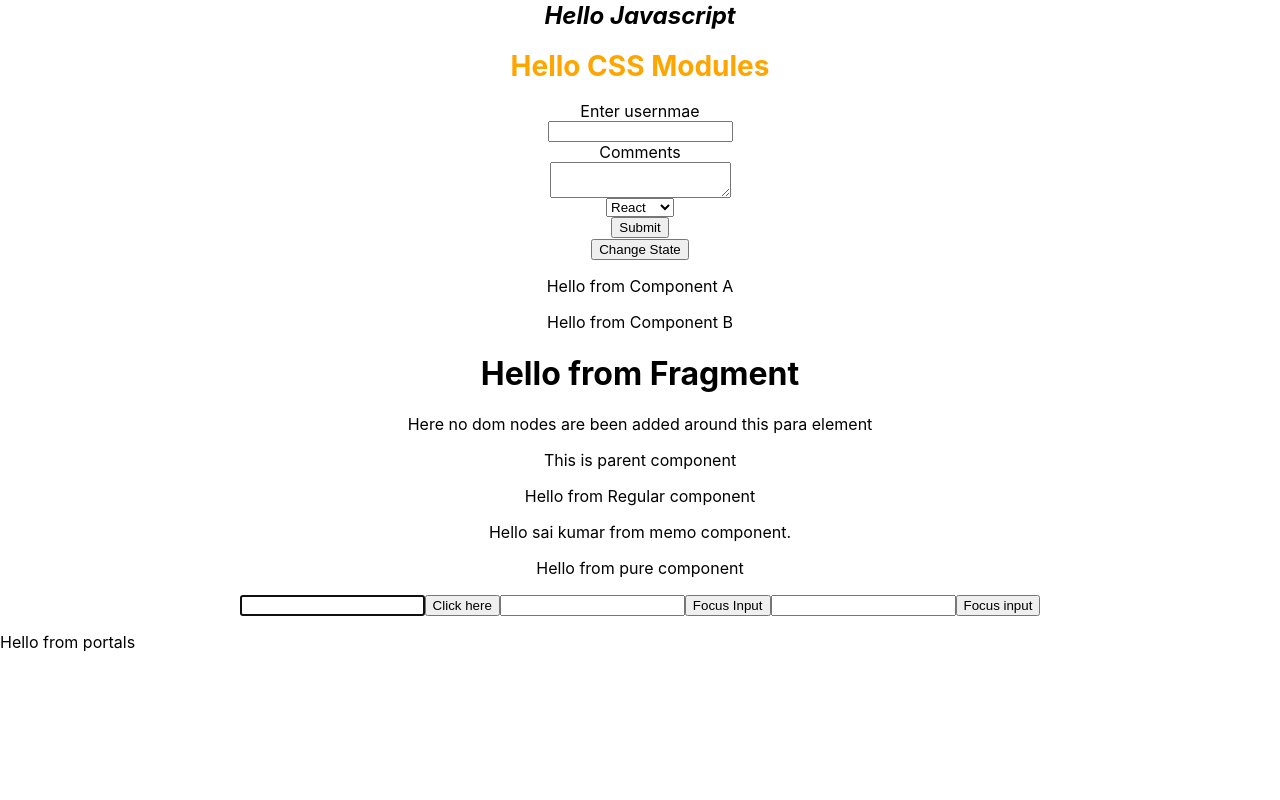
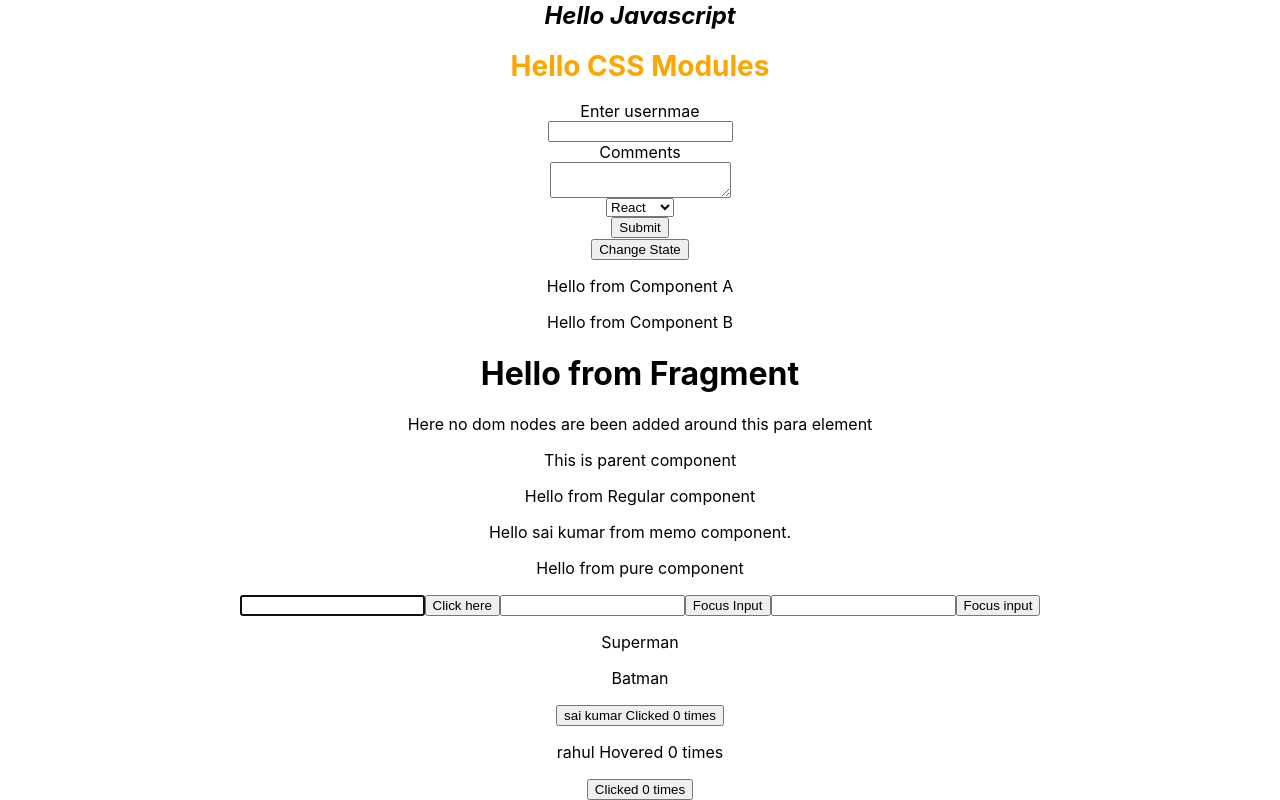
Before and after one commit to Byagari-Sai-Kumar/front_end_development, a React (Create React App) app in the folder learning_react/hello-world/: page / in a window 1280 px wide. Shown: the part 1477-2277 px from the top of the page. Before the commit the page ends 2145 px from the top, so only its background shows below. Built offline with nearby package versions, Linux system fonts and the light colour scheme.

Commit message:
ErrorBoundary, HigherOrderComponents, RenderProps

```diff
--- a/learning_react/hello-world/src/App.js
+++ b/learning_react/hello-world/src/App.js
@@ -20,7 +20,14 @@ import RegularPureComponentHolder from './components/16PureComponents/regularPur
 import RefDemoComponent from './components/18Ref/refDemo';
 import ParentRefComponent from './components/18Ref/parentRefComponent';
 import ForwardRefParentComponent from './components/18Ref/forwardRefParentComponent';
-import PortalsDemo from './components/19Portals/portals'
+import PortalsDemo from './components/19Portals/portals';
+import ErrorBoundaryChildComponent from './components/20ErrorBoundary/ParentErrorBoundary';
+import {Hero} from './components/20ErrorBoundary/hero';
+import CounterComponent from './components/21HigherOrderComponents/counter';
+import HoverComponent from './components/21HigherOrderComponents/hover';
+import CounterHoverContainer from './components/22RenderPropsPattern/counterHoverContainer';
+import CounterTwoComponent from './components/22RenderPropsPattern/counterTwo';
+import HoverTwoComponent from './components/22RenderPropsPattern/hoverTwo';
 
 function App() {
   return (
@@ -72,7 +79,23 @@ function App() {
       <RefDemoComponent/>
       <ParentRefComponent/>
       <ForwardRefParentComponent/>
-      <PortalsDemo/>
+      {/* <PortalsDemo/> */}
+      <ErrorBoundaryChildComponent>
+          <Hero hero="Superman"/>
+      </ErrorBoundaryChildComponent>
+      <ErrorBoundaryChildComponent>
+          <Hero hero="Batman"/>
+      </ErrorBoundaryChildComponent>
+      {/* <ErrorBoundaryChildComponent>
+          <Hero hero="Joker"/>
+      </ErrorBoundaryChildComponent> */}
+      <CounterComponent name='sai kumar'/>
+      <HoverComponent name='rahul'/>
+      <CounterHoverContainer
+        render={(count,incrementCount) => (
+          <CounterTwoComponent count={count} incrementCount={incrementCount}/>
+        )}
+      />
     </div>
   );
 }
--- /dev/null
+++ b/learning_react/hello-world/src/components/20ErrorBoundary/ParentErrorBoundary.js
@@ -0,0 +1,27 @@
+import React, {Component} from "react";
+
+class ErrorBoundaryChildComponent extends Component{
+    constructor(props){
+        super(props)
+        this.state = {
+            hasError : false
+        }
+    }
+
+    static getStaticDerivedFromError(error){
+        this.setState({
+            hasError : true
+        })
+    }
+
+    render(){
+        if(this.state.hasError){
+            return(
+                <p>Something went wrong!!</p>
+            )
+        }
+        return this.props.children
+    }
+}
+
+export default ErrorBoundaryChildComponent
--- /dev/null
+++ b/learning_react/hello-world/src/components/20ErrorBoundary/hero.js
@@ -0,0 +1,13 @@
+import React from "react";
+
+export const Hero = (props) => {
+    const {hero} = props;
+    if(hero === 'Joker'){
+        throw new Error(
+            'Not a hero!'
+        )
+    }
+    return(
+        <p>{hero}</p>
+    )
+}
--- /dev/null
+++ b/learning_react/hello-world/src/components/21HigherOrderComponents/counter.js
@@ -0,0 +1,11 @@
+import React from "react";
+import withCounter from "./withCounter";
+
+const CounterComponent = (props) => {
+    const {count,incrementCount, name} = props;
+    return(
+        <button onClick={incrementCount}>{name} Clicked {count} times</button>
+    )
+}
+
+export default withCounter(CounterComponent,5)
--- /dev/null
+++ b/learning_react/hello-world/src/components/21HigherOrderComponents/hover.js
@@ -0,0 +1,11 @@
+import React from "react";
+import withCounter from "./withCounter";
+
+const HoverComponent = (props) => {
+    const {count,incrementCount, name} = props;
+    return(
+        <p onMouseOver={incrementCount}>{name} Hovered {count} times</p>
+    )
+}
+
+export default withCounter(HoverComponent,10)
--- /dev/null
+++ b/learning_react/hello-world/src/components/21HigherOrderComponents/withCounter.js
@@ -0,0 +1,27 @@
+import React from "react";
+
+const withCounter = (WrapperComponent,incrementNumber) => {
+    class EnhancedComponent extends React.Component{
+        constructor(props){
+            super(props)
+            this.state = {
+                count : 0
+            }
+        }
+
+        incrementCount = () => {
+            this.setState((prevState) => {
+                return {count : prevState.count + incrementNumber}
+            })
+        }
+
+        render(){
+            return(
+                <WrapperComponent count={this.state.count} incrementCount={this.incrementCount} {...this.props}/>
+            )
+        }
+    }
+    return EnhancedComponent;
+}
+
+export default withCounter
--- /dev/null
+++ b/learning_react/hello-world/src/components/22RenderPropsPattern/counterHoverContainer.js
@@ -0,0 +1,27 @@
+import React, {Component} from "react";
+
+class CounterHoverContainer extends Component{
+    constructor(props) {
+        super(props)
+
+        this.state = {
+            count : 0
+        }
+    }
+
+    incrementCount = () => {
+        this.setState((prevState) => {
+            return {count : prevState.count + 1}
+        })
+    }
+
+    render(){
+        return(
+            <div>
+                {this.props.render(this.state.count, this.state.incrementCount)}
+            </div>
+        )
+    }
+}
+
+export default CounterHoverContainer
--- /dev/null
+++ b/learning_react/hello-world/src/components/22RenderPropsPattern/counterTwo.js
@@ -0,0 +1,10 @@
+import React from "react";
+
+const CounterTwoComponent = (props) => {
+    const {count,incrementCount} = props;
+    return(
+        <button onClick={incrementCount}>Clicked {count} times</button>
+    )
+}
+
+export default CounterTwoComponent
--- /dev/null
+++ b/learning_react/hello-world/src/components/22RenderPropsPattern/hoverTwo.js
@@ -0,0 +1,9 @@
+import React from "react";
+
+const HoverTwoComponent = (props) => {
+    return(
+        <p>Hovered X times</p>
+    )
+}
+
+export default HoverTwoComponent
```
